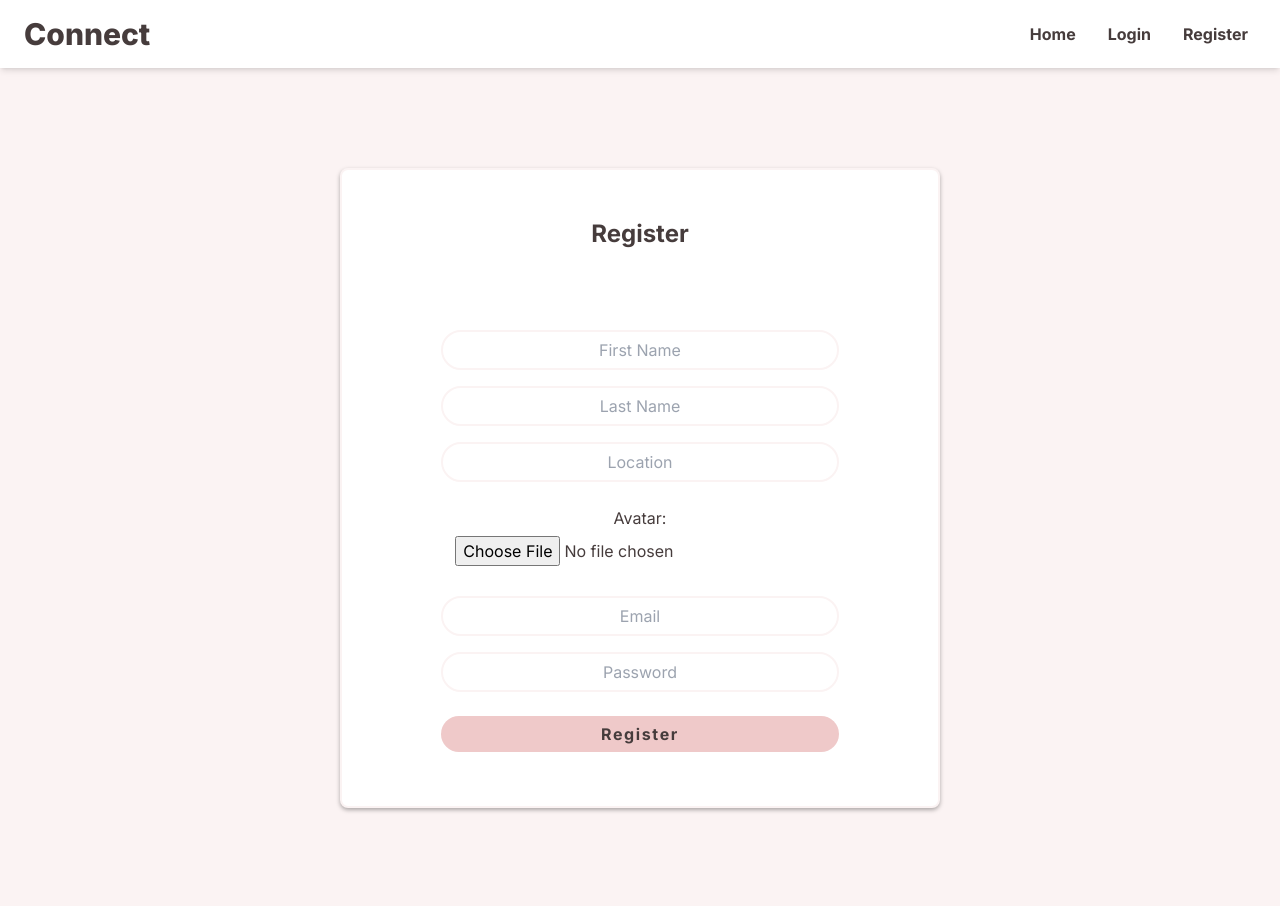
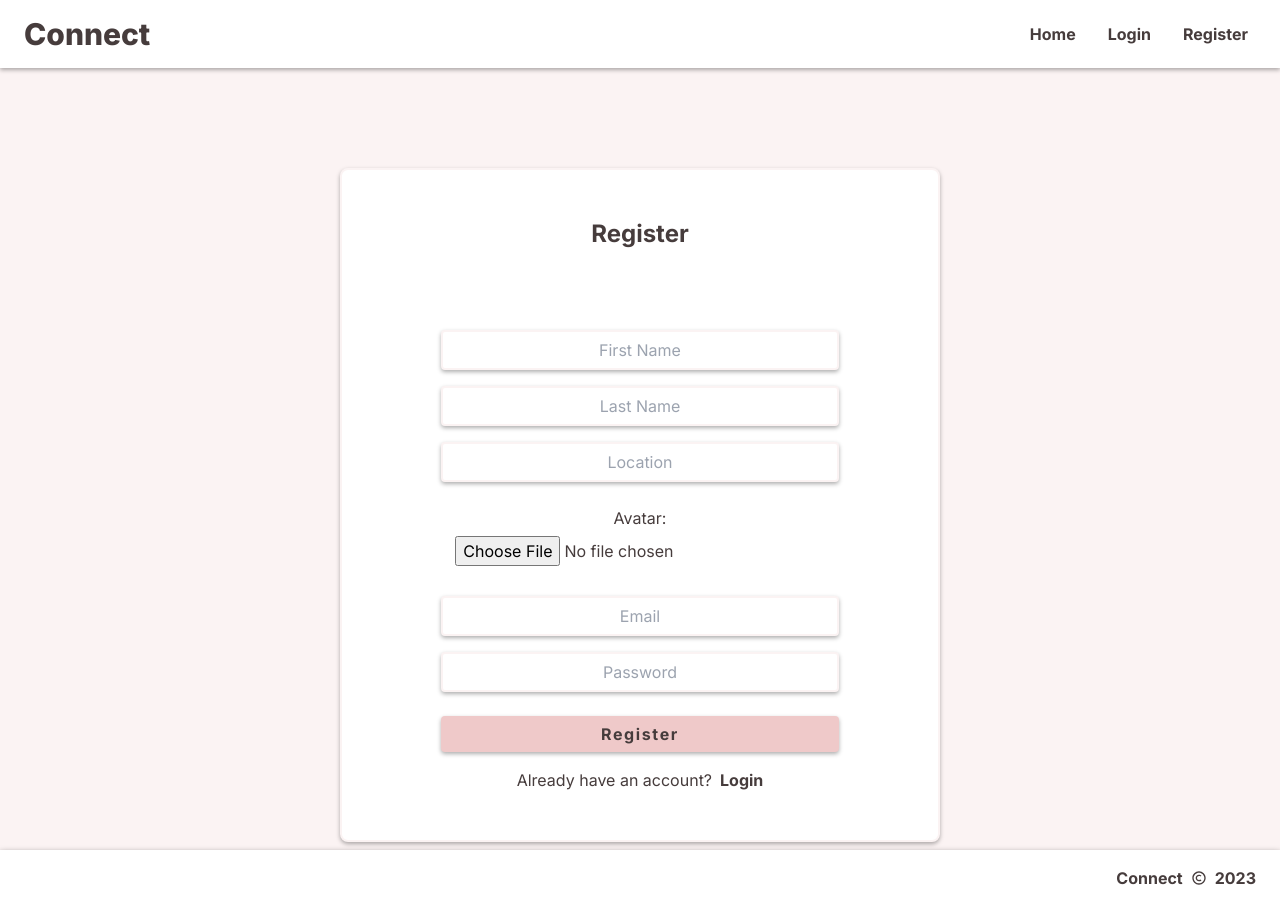
Before and after one commit to KongJudy/mern_blog_v2, a React (Create React App) app in the folder client/: page /register in a window 1280 px wide. Before the commit the page ends 816 px from the top, so only its background shows below. Built offline with nearby package versions, Linux system fonts and the light colour scheme; no server answers; some icons are missing.

Commit message:
minor style changes to login/register and added footer

```diff
--- a/client/src/App.js
+++ b/client/src/App.js
@@ -8,6 +8,7 @@ import Post from './pages/Post';
 import EditPost from './pages/EditPost';
 import UserPosts from './pages/UserPosts';
 import UserProfile from './pages/UserProfile';
+import Footer from './components/Footer';
 
 function App() {
   return (
@@ -23,6 +24,7 @@ function App() {
         <Route path='/editPost/:id' element={<EditPost />} />
         <Route path='/posts/:userId' element={<UserPosts />} />
       </Routes>
+      <Footer />
     </BrowserRouter>
   );
 }
--- /dev/null
+++ b/client/src/components/Footer.jsx
@@ -0,0 +1,15 @@
+import { BiCopyright } from 'react-icons/bi';
+
+const Footer = () => {
+  return (
+    <div className='bg-white w-full py-4 px-6 drop-shadow-md text-center font-bold'>
+      <div className='flex justify-end gap-2'>
+        <span>Connect</span>
+        <BiCopyright className='mt-1' />
+        <span>2023</span>
+      </div>
+    </div>
+  );
+};
+
+export default Footer;
--- a/client/src/components/Navbar.jsx
+++ b/client/src/components/Navbar.jsx
@@ -36,7 +36,7 @@ const Navbar = () => {
   };
 
   return (
-    <nav className='bg-white fixed z-10 w-full flex justify-between py-4 px-6 shadow-md'>
+    <nav className='bg-white fixed z-10 w-full flex justify-between py-4 px-6 drop-shadow-sm'>
       <div className='text-primary font-extrabold flex'>
         <Link to='/' className='flex text-3xl'>
           Connect
--- a/client/src/pages/Home.jsx
+++ b/client/src/pages/Home.jsx
@@ -26,7 +26,7 @@ const Home = () => {
 
   return (
     <div className='flex justify-center min-h-screen'>
-      <div className='mt-20 w-[94%]'>
+      <div className='my-20 w-[94%]'>
         <div className='grid grid-cols-1 md:grid-cols-2 xl:grid-cols-3 md:gap-y-20 gap-28'>
           {posts.map((post) => (
             <div key={post._id}>
--- a/client/src/pages/Login.jsx
+++ b/client/src/pages/Login.jsx
@@ -1,6 +1,6 @@
 import { useState } from 'react';
 import axios from 'axios';
-import { useNavigate } from 'react-router-dom';
+import { Link, useNavigate } from 'react-router-dom';
 import { ToastContainer, toast } from 'react-toastify';
 import { useDispatch } from 'react-redux';
 import { setLogin } from '../features/auth/authSlice';
@@ -55,17 +55,15 @@ const Login = () => {
   };
 
   return (
-    <div className='flex justify-center p-2 min-h-screen'>
+    <div className='p-3 max-w-lg mx-auto'>
       <div className='md:mt-40 mt-16 text-center md:w-[600px] min-w-screen'>
-        <div className='border-2 border-light-rose md:h-[400px] h-full bg-white rounded-lg p- drop-shadow-sm'>
-          <div className='mt-12'>
+        <div className='border-2 border-light-rose bg-white rounded-lg p- drop-shadow-sm'>
+          <div className='my-12'>
             <span className='text-2xl font-bold '>Login</span>
-          </div>
-
             <div className='mt-16 mb-10'>
               <form onSubmit={handleSubmitForm}>
                 <input
-                className='mt-4 rounded-full p-1.5 w-[90%] md:w-2/3 text-center border-2 border-light-rose outline-primary'
+                  className='mt-4 rounded p-1.5 w-[90%] md:w-2/3 text-center border-2 border-light-rose outline-primary drop-shadow-sm'
                   type='text'
                   name='email'
                   placeholder='Email'
@@ -74,7 +72,7 @@ const Login = () => {
                   autoComplete='username'
                 />
                 <input
-                className='rounded-full p-1.5 w-[90%] md:w-2/3 text-center border-2 border-light-rose mt-6 outline-primary'
+                  className='rounded p-1.5 w-[90%] md:w-2/3 text-center border-2 border-light-rose mt-6 outline-primary drop-shadow-sm'
                   type='password'
                   name='password'
                   placeholder='Password'
@@ -82,12 +80,19 @@ const Login = () => {
                   onChange={(e) => setPassword(e.target.value)}
                   autoComplete='current-password'
                 />
-              <div className='mt-6 bg-med-rose rounded-full p-1.5 w-[90%] md:w-2/3 mx-auto hover:bg-primary hover:text-white'>
+                <div className='mt-6 bg-med-rose rounded p-1.5 w-[90%] md:w-2/3 mx-auto hover:bg-primary hover:text-white drop-shadow-sm'>
                   <button type='submit' className='font-bold tracking-widest'>
                     Login
                   </button>
                 </div>
+                <div className='flex justify-center gap-2 mt-4'>
+                  <h1>Don't have an account?</h1>
+                  <Link to='/register' className='font-bold'>
+                    Register
+                  </Link>
+                </div>
               </form>
+            </div>
           </div>
         </div>
       </div>
--- a/client/src/pages/Register.jsx
+++ b/client/src/pages/Register.jsx
@@ -1,6 +1,6 @@
 import { useState } from 'react';
 import axios from 'axios';
-import { useNavigate } from 'react-router-dom';
+import { Link, useNavigate } from 'react-router-dom';
 import { ToastContainer, toast } from 'react-toastify';
 
 const API_URL = process.env.REACT_APP_BASE_URL;
@@ -90,14 +90,13 @@ const Register = () => {
   return (
     <div className='flex justify-center p-2 min-h-screen'>
       <div className='md:mt-40 mt-16 text-center md:w-[600px] min-w-screen'>
-        <div className='border-2 border-light-rose md:h-[640px] h-full bg-white rounded-lg p- drop-shadow-sm'>
-          <div className='mt-12'>
+        <div className='border-2 border-light-rose bg-white rounded-lg p- drop-shadow-sm'>
+          <div className='my-12'>
             <span className='text-2xl font-bold '>Register</span>
-          </div>
             <div className='mt-16 mb-10'>
               <form onSubmit={handleSubmitForm}>
                 <input
-                className='mt-4 rounded-full p-1.5 w-[90%] md:w-2/3 text-center border-2 border-light-rose outline-primary'
+                  className='mt-4 rounded p-1.5 w-[90%] md:w-2/3 text-center border-2 border-light-rose outline-primary drop-shadow-sm'
                   type='text'
                   name='firstName'
                   placeholder='First Name'
@@ -105,7 +104,7 @@ const Register = () => {
                   onChange={handleOnChangeInput}
                 />
                 <input
-                className='mt-4 rounded-full p-1.5 w-[90%] md:w-2/3 text-center border-2 border-light-rose outline-primary'
+                  className='mt-4 rounded p-1.5 w-[90%] md:w-2/3 text-center border-2 border-light-rose outline-primary drop-shadow-sm'
                   type='text'
                   name='lastName'
                   placeholder='Last Name'
@@ -113,7 +112,7 @@ const Register = () => {
                   onChange={handleOnChangeInput}
                 />
                 <input
-                className='mt-4 rounded-full p-1.5 w-[90%] md:w-2/3 text-center border-2 border-light-rose outline-primary'
+                  className='mt-4 rounded p-1.5 w-[90%] md:w-2/3 text-center border-2 border-light-rose outline-primary drop-shadow-sm'
                   type='text'
                   name='location'
                   placeholder='Location'
@@ -130,7 +129,7 @@ const Register = () => {
                   />
                 </div>
                 <input
-                className='mt-4 rounded-full p-1.5 w-[90%] md:w-2/3 text-center border-2 border-light-rose outline-primary'
+                  className='mt-4 rounded p-1.5 w-[90%] md:w-2/3 text-center border-2 border-light-rose outline-primary drop-shadow-sm'
                   type='text'
                   name='email'
                   placeholder='Email'
@@ -138,19 +137,26 @@ const Register = () => {
                   onChange={handleOnChangeInput}
                 />
                 <input
-                className='mt-4 rounded-full p-1.5 w-[90%] md:w-2/3 text-center border-2 border-light-rose outline-primary'
+                  className='mt-4 rounded p-1.5 w-[90%] md:w-2/3 text-center border-2 border-light-rose outline-primary drop-shadow-sm'
                   type='password'
                   name='password'
                   placeholder='Password'
                   value={inputValues.password}
                   onChange={handleOnChangeInput}
                 />
-              <div className='mt-6 bg-med-rose rounded-full p-1.5 w-[90%] md:w-2/3 mx-auto hover:bg-primary hover:text-white'>
+                <div className='mt-6 bg-med-rose rounded p-1.5 w-[90%] md:w-2/3 mx-auto hover:bg-primary hover:text-white drop-shadow-sm'>
                   <button type='submit' className='font-bold tracking-widest'>
                     Register
                   </button>
                 </div>
+                <div className='flex justify-center gap-2 mt-4'>
+                  <h1>Already have an account?</h1>
+                  <Link to='/login' className='font-bold'>
+                    Login
+                  </Link>
+                </div>
               </form>
+            </div>
           </div>
         </div>
       </div>
--- a/client/src/pages/UserProfile.jsx
+++ b/client/src/pages/UserProfile.jsx
@@ -3,6 +3,7 @@ import { useSelector } from 'react-redux';
 import Post from '../components/Post';
 import axios from 'axios';
 import Button from '../components/Button';
+import { Link } from 'react-router-dom';
 
 const API_URL = process.env.REACT_APP_BASE_URL;
 
@@ -95,14 +96,21 @@ const UserProfile = () => {
           <Button label='Your Feed' onClick={() => handleDisplay('Friends')} />
         </div>
         {showConnections && (
-          <div className='mt-10'>
-            <span>Your Connections:</span>
+          <div className='mt-10 flex justify-center'>
             <div>
-              {friendsInfo.map((friend) => (
-                <div key={friend._id}>
-                  {friend.firstName}, {friend.location}
-                </div>
-              ))}
+              <span className='font-bold text-2xl mt-4'>Your Connections</span>
+              <div className='text-center mt-4'>
+                {friendsInfo.map((friend) => (
+                  <div key={friend._id}>
+                    <Link
+                      className='hover:font-bold'
+                      to={`/posts/${friend._id}`}
+                    >
+                      {friend.firstName}, {friend.location}
+                    </Link>
+                  </div>
+                ))}
+              </div>
             </div>
           </div>
         )}
```
Lines whose indentation alone changed are shown as unchanged.
